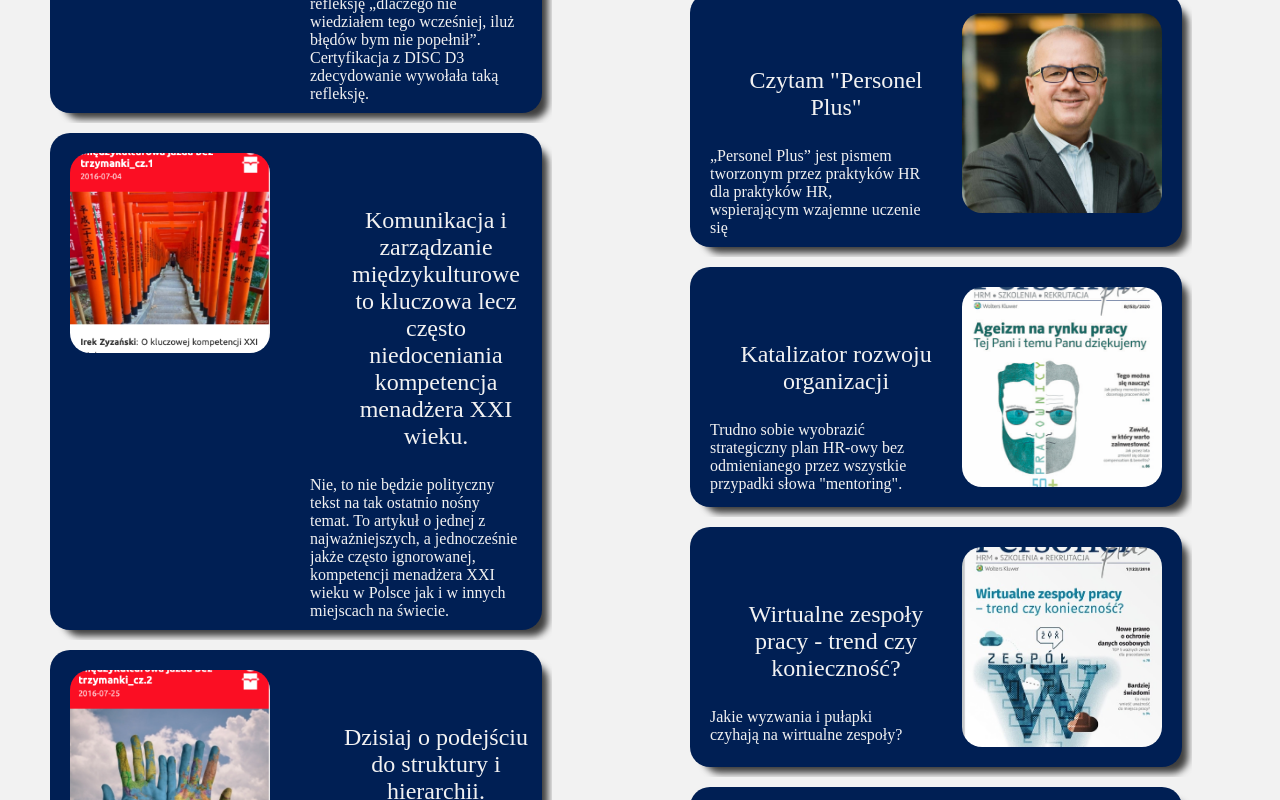
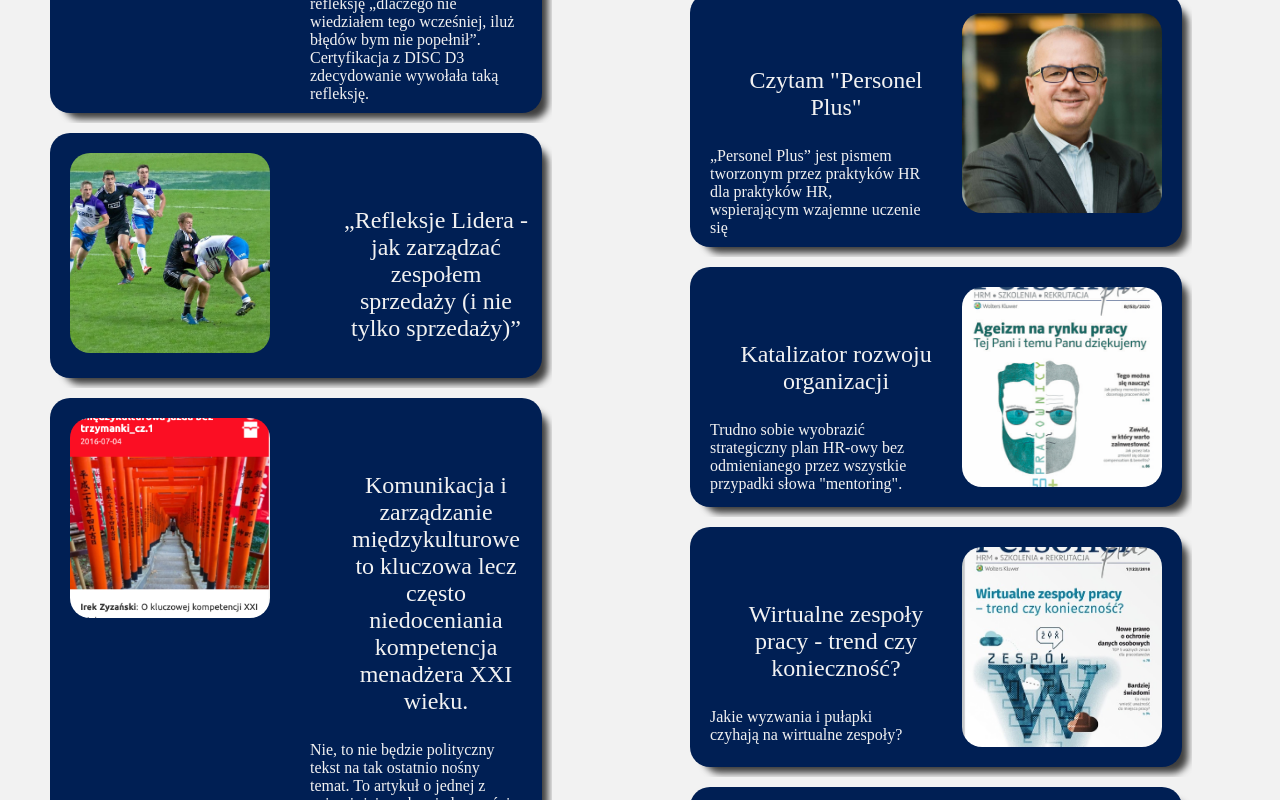
Before and after one commit to Redseb/Culture-Power-Solutions-site, a React (Create React App) app: page /publications in a window 1280 px wide. Shown: the part 1200-2000 px from the top of the page. Built offline with nearby package versions, Linux system fonts and the light colour scheme.

Commit message:
Added Situational Leadership Article

```diff
--- a/src/pages/OnlineArticle/OnlineArticle.scss
+++ b/src/pages/OnlineArticle/OnlineArticle.scss
@@ -34,8 +34,8 @@
       margin-bottom: 10px;
     }
     .supplement{
-      max-width: 80vh;
-      max-height: 80vh;
+      max-width: 70%;
+  height: auto;
       align-self: center;
       padding: 1vh;
     }
--- a/src/pages/Publications/translations/PublicationsPl.js
+++ b/src/pages/Publications/translations/PublicationsPl.js
@@ -139,6 +139,26 @@
                     "Upewnij się, że Twój komunikat jest jasny, precyzyjny i zawiera wystarczającą ilość detali",
                     "Niebieski potrzebuje logicznej struktury – zapewnij mu ją",
                     "LISTEND"
+                  ]}
+                  isLeft={true}
+                  isPrint={false}
+                  setOnlineArticle={setOnlineArticle}
+                />
+                <Article
+                  thumbnail={require("../../../images/articles/online/art9Img.jpeg")}
+                  title="„Refleksje Lidera - jak zarządzać zespołem sprzedaży (i nie tylko sprzedaży)”"
+                  description=""
+                  supplementaryImages={[require("../../../images/articles/online/art9SituationalLeadership.jpg")]}
+                  paragraphs={[
+                    "To był jeden z moich odkrywczych momentów „aha” wiele lat temu na pierwszym treningów menedżerów sprzedaży szkolący nas konsultant, Brian, którego firma ściągnęła z UK, zapytał nas o główne błędy popełniane przez przełożonych. Jako nowo mianowani szefowie dystryktów sprzedaży wymienialiśmy różne obszary związane z wyznaczaniem zadań, motywowaniem zespołu czy też kontrolą wyników. Trener zapisał to wszystko na flipcharcie a potem odwrócił się do sali i powiedział – opowiem Wam historię jak uczyłem się grać w golfa.",
+                    "„Kilka lat temu postanowiłem nauczyć się grać w golfa. Wielu znajomych się nim pasjonowało, czasami towarzyszyłem im na podczas gry i wydawało mi się, że jest to w miarę proste do opanowania. Kiedy przyszedłem na pierwszą lekcję trener poprosił. abym posłał kilka piłek. Okazało się, że tylko wydawało mi się, iż jest to takie proste. Jeżeli już udało mi się trafić piłkę zamiast trawy to leciała ona wszędzie z wyjątkiem miejsc do których chciałem ją posłać.",
+                    "Te pierwsze próby uświadomiły mi brak podstawowych kompetencji, z których nie zdawałem sobie sprawy. Mój trener zaczął bardzo dokładnie mnie instruować, ustawiać moją pozycję ciała, rozchylenie stóp, pochylenie pleców, kierunek głowy i razem ze mną wykonywał zamachy. Był bardzo dyrektywny a ponieważ ja byłem ogromnie zmotywowany, aby się uczyć i akceptowałem jego dyrektywność. Dokładnie tego wtedy potrzebowałem. Po kilku lekcjach, kiedy zacząłem już trafiać w piłki, ale jeszcze nie leciały dokładnie tam, gdzie chciałem, zarówno moja motywacja się obniżała jak i dyrektywność trenera zaczęła mnie irytować. Rozpoznał ten moment, docenił, że moje umiejętności już trochę wzrosły i zmienił swój styl z dyrektywnego na bardziej wspierający. Rozmawialiśmy, tłumaczył mi teorię, mówił jakiego podejścia mam spróbować. Po kilku lekcjach moje umiejętności znowu się podniosły i wiara w siebie oraz motywacja poszła do góry. I trener znowu zmienił swoje podejście. Nie był już dyrektywny, teraz byliśmy kolegami na polu, zachęcał do eksperymentowania, gratulował dobrych piłek. Nadszedł moment, kiedy nie potrzebowałem już jego ciągłego wsparcia i zakończyłem treningi. Graliśmy z kolegami, chodziłem na pole dla przyjemności, a od czasu do czasu wypijałem piwo z trenerem i dzieliłem się swoimi sukcesami”.",
+                    "Brian podsumował „skuteczny menadżer musi traktować każdą osobę w zespole inaczej w zależności od jego umiejętności i motywacji. Jednym z największych błędów, które popełnicie jako liderzy to traktowanie każdego tak samo. Dobry menadżer zna swój zespół i elastycznie dopasowuje się do indywidualnych potrzeb każdego.",
+                    "Mój trener golfa rozumiał, że na początku byłem bardzo zmotywowany, ale moje umiejętności były niskie. Potrzebowałem i akceptowałem jego dyrektywny styl. Jeżeli wtedy zamiast dyrektywności zacząłby mnie coachować i wspierać poniósłbym porażkę. Jednakże, kiedy moje umiejętności były wyższe, a on zacząłby stosować do mnie styl dyrektywny, to tego bym nie zaakceptował. Wtedy potrzebowałem już coacha i doradcy, w którym zobaczę partnera, który będzie mnie inspirował i motywował zamiast mówić dokładnie co mam robić.",
+                    "Musicie dostosowywać swój styl do indywidualnych potrzeb swoich ludzi. Ale znajomość waszych podwładnych to tylko jedno strona równania. Po drugiej stronie jest Wasz naturalny styl. Niektórzy z Was lepiej czują się dyrektywnie mówić i przekazywać polecenia, inni z kolei są naturalnymi coachami i doradcami. Aby być efektywnymi menadżerami i osiągać zespołowe rezultaty, powinniście wychodzić poza Wasz preferowany styl i dopasować go do potrzeb zespołu.”",
+                    "Ta uproszczona definicja przywództwa sytuacyjnego utkwiła mi w głowie i starałem się aby była jedną z moich przewodnich zasad którą stosowałem w czasie swojej wieloletniej kariery korporacyjnej. Ponieważ moim naturalnym stylem jest wspieranie i coaching, często miałem problemy z nowymi ludźmi w swoim zespole, których umiejętności były jeszcze bardzo niskie. Było mi trudno przejść na dyrektywny styl. Kiedy tego nie robiłem, widziałem ich zagubienie, gdyż nie wiedzieli co mają robić. Miałem też kolegów, którzy w naturalny sposób byli dyrektywni i przez to mieli problemy z utrzymaniem motywacji podwładnych, którzy mieli już doświadczenie i kompetencje. Traktowali swojego szefa jako ręcznie sterującego dyktatora i tracili swoją motywację.",
+                    "IMAGE 0",
+                    "Kiedy teraz pracuję jako konsultant, coach i mentor ze swoimi klientami i pada pytanie jak mam zarządzać zespołem, zawsze odpowiadam, jak przystało na rasowego marketingowca „to zależy”. Nie ma stylów lepszych i gorszych, skuteczny menedżer powinien je elastycznie dopasowywać do zadań i do poziomu swoich ludzi."
                   ]}
                   isLeft={true}
                   isPrint={false}
```
Also changed, not shown: src/images/articles/online/art9Img.jpeg (added), src/images/articles/online/art9SituationalLeadership.jpg (added).
